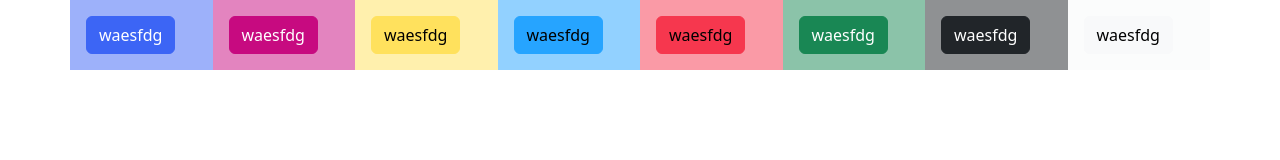
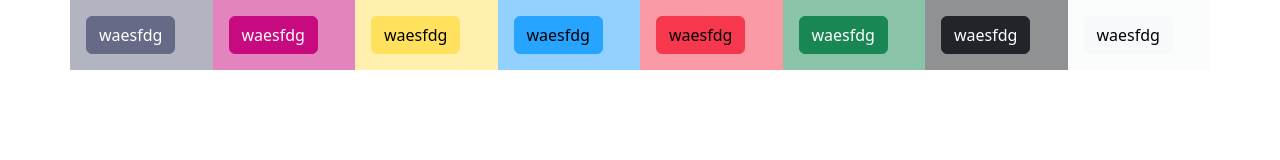
Before and after one commit to dheerajarora1997/jobs, a website: page candidate/index.html in a window 1280 px wide. Drawn offline with Linux system fonts and the light colour scheme.

Commit message:
brand color changes

```diff
--- a/style/scss/abstracts/_variable.scss
+++ b/style/scss/abstracts/_variable.scss
@@ -1,4 +1,4 @@
-$primary : #3C65F5;
+$primary : #666A86;
 $secondary : #C70A80;
 $info: #26a4ff;
 $danger: #f6374e;
```
Also changed, not shown: style/css/main.css, style/css/pages/candidate-jobs.css, style/css/pages/candidate-profile.css.
